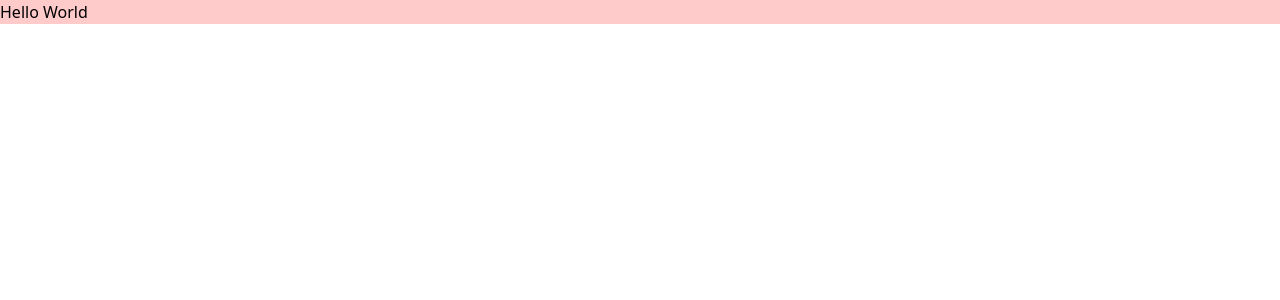
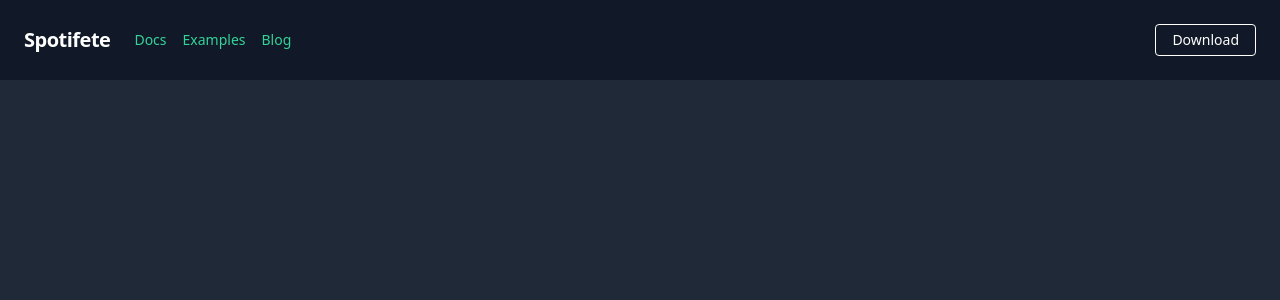
Before and after one commit to partyoffice/spotifete-frontend, a React (Vite) app: page / in a window 1280 px wide. Shown: the top 300 px of the page. Built offline with nearby package versions, Linux system fonts and the light colour scheme.

Commit message:
Add router and basic layout

```diff
--- a/index.html
+++ b/index.html
@@ -1,12 +1,12 @@
 <!DOCTYPE html>
-<html lang="en">
+<html lang="en" class="h-full w-full">
   <head>
     <meta charset="UTF-8" />
     <meta name="viewport" content="width=device-width, initial-scale=1.0" />
     <title>Spotifete</title>
   </head>
-  <body>
-    <div id="root"></div>
+  <body class="h-full w-full">
+    <div id="root" class="h-full w-full"></div>
     <script type="module" src="/src/main.tsx"></script>
   </body>
 </html>
--- a/src/App.tsx
+++ b/src/App.tsx
@@ -1,14 +1,24 @@
-import React from 'react';
-import { useEffect, useState } from 'react';
+import React, { FC } from 'react';
+import { BrowserRouter as Router, Switch, Route } from 'react-router-dom';
+import Navbar from './components/Navbar';
+import Error404 from './views/Error404';
 
-function App() {
-  const [bla, setBla] = useState<number>(0);
-  useEffect(() => {
-    console.log(bla);
-    setBla(2);
-    bla;
-  }, []);
-  return <div className="bg-red-200">Hello World</div>;
-}
+const App: FC<any> = () => {
+  return (
+    <Router>
+      <div className="h-full w-full flex flex-col">
+        <Navbar></Navbar>
+        <div className="h-full w-full px-2 py-1 bg-gray-800">
+          <Switch>
+            <Route path="/sessions"></Route>
+            <Route path="/account"></Route>
+            <Route exact path="/"></Route>
+            <Route component={Error404}></Route>
+          </Switch>
+        </div>
+      </div>
+    </Router>
+  );
+};
 
 export default App;
```
